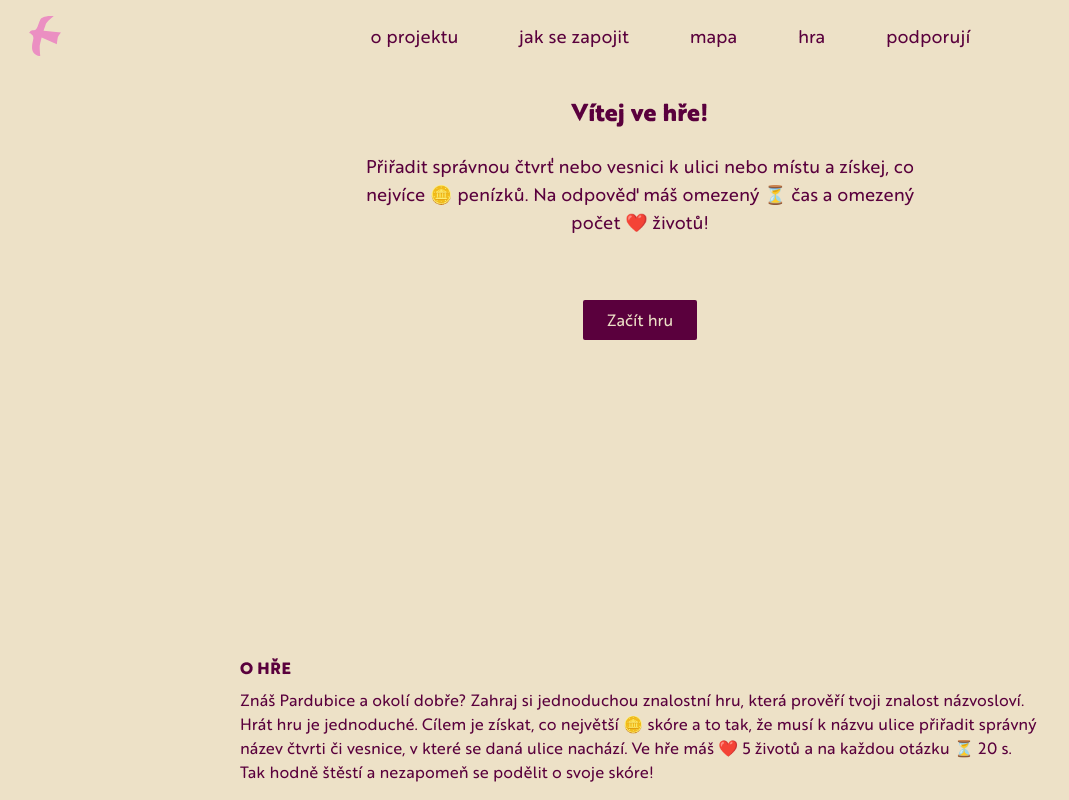
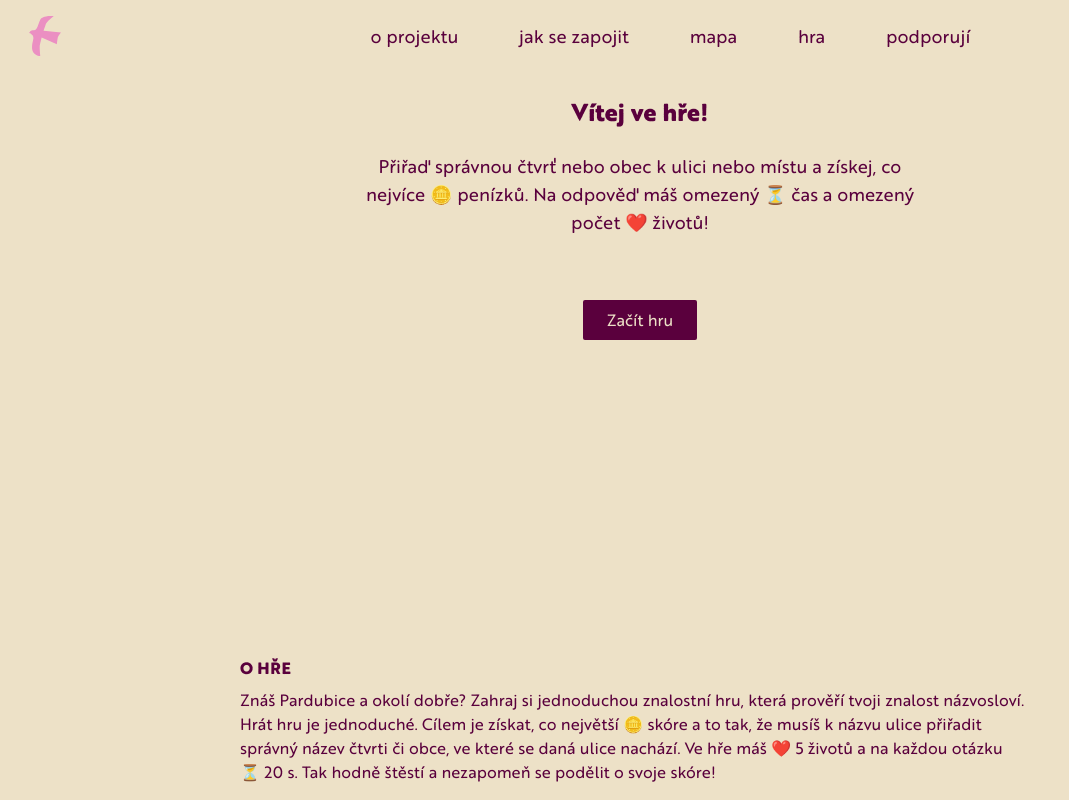
Before and after one commit to petrkucerak/modlitbyzaulice, a Next.js app: page /hra in a window 1280 px wide. Shown: the top 800 px of the page, without its empty margins (0-1069 px from the left). Built offline with nearby package versions, Linux system fonts and the light colour scheme.

Commit message:
Fix typo

```diff
--- a/app/hra/page.js
+++ b/app/hra/page.js
@@ -15,11 +15,11 @@ export default function Home() {
         <p>
           Znáš Pardubice a&nbsp;okolí dobře? Zahraj si jednoduchou znalostní
           hru, která prověří tvoji znalost názvosloví. Hrát hru je jednoduché.
-          Cílem je získat, co největší 🪙 skóre a&nbsp;to tak, že musí
-          k&nbsp;názvu ulice přiřadit správný název čtvrti či vesnice,
-          v&nbsp;které se daná ulice nachází. Ve hře máš ❤️ 5&nbsp;životů
-          a&nbsp;na každou otázku ⏳&nbsp;20&nbsp;s. Tak hodně štěstí
-          a&nbsp;nezapomeň se podělit o&nbsp;svoje skóre!
+          Cílem je získat, co největší 🪙&nbsp;skóre a&nbsp;to tak, že musíš k
+          názvu ulice přiřadit správný název čtvrti či obce, ve které se daná
+          ulice nachází. Ve hře máš ❤️&nbsp;5 životů a&nbsp;na každou otázku
+          ⏳&nbsp;20&nbsp;s. Tak hodně štěstí a&nbsp;nezapomeň se
+          podělit o&nbsp;svoje skóre!
         </p>
       </div>
       <Footer />
--- a/components/game/game.js
+++ b/components/game/game.js
@@ -137,7 +137,7 @@ export default function StreetQuiz() {
         <div className="text-center text-wine">
           <h1 className="text-2xl font-bold">Vítej ve hře!</h1>
           <p className="text-lg mt-6 mb-12">
-            Přiřadit správnou čtvrť nebo vesnici k&nbsp;ulici nebo místu
+            Přiřaď správnou čtvrť nebo obec k&nbsp;ulici nebo místu
             a&nbsp;získej, co nejvíce&nbsp;🪙&nbsp;penízků. Na odpověď máš
             omezený&nbsp;⏳&nbsp;čas a&nbsp;omezený počet&nbsp;❤️&nbsp;životů!
           </p>
```
